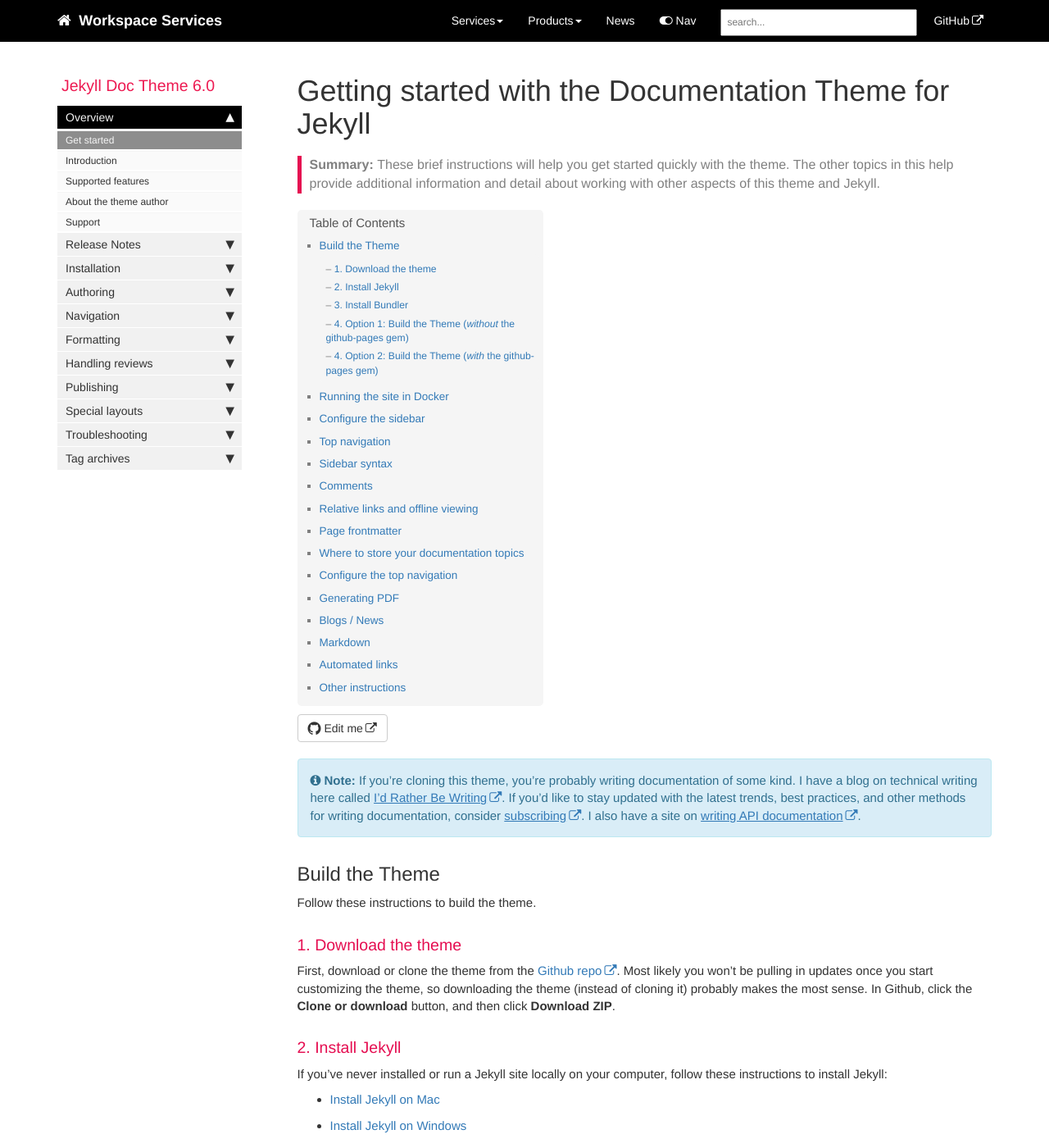
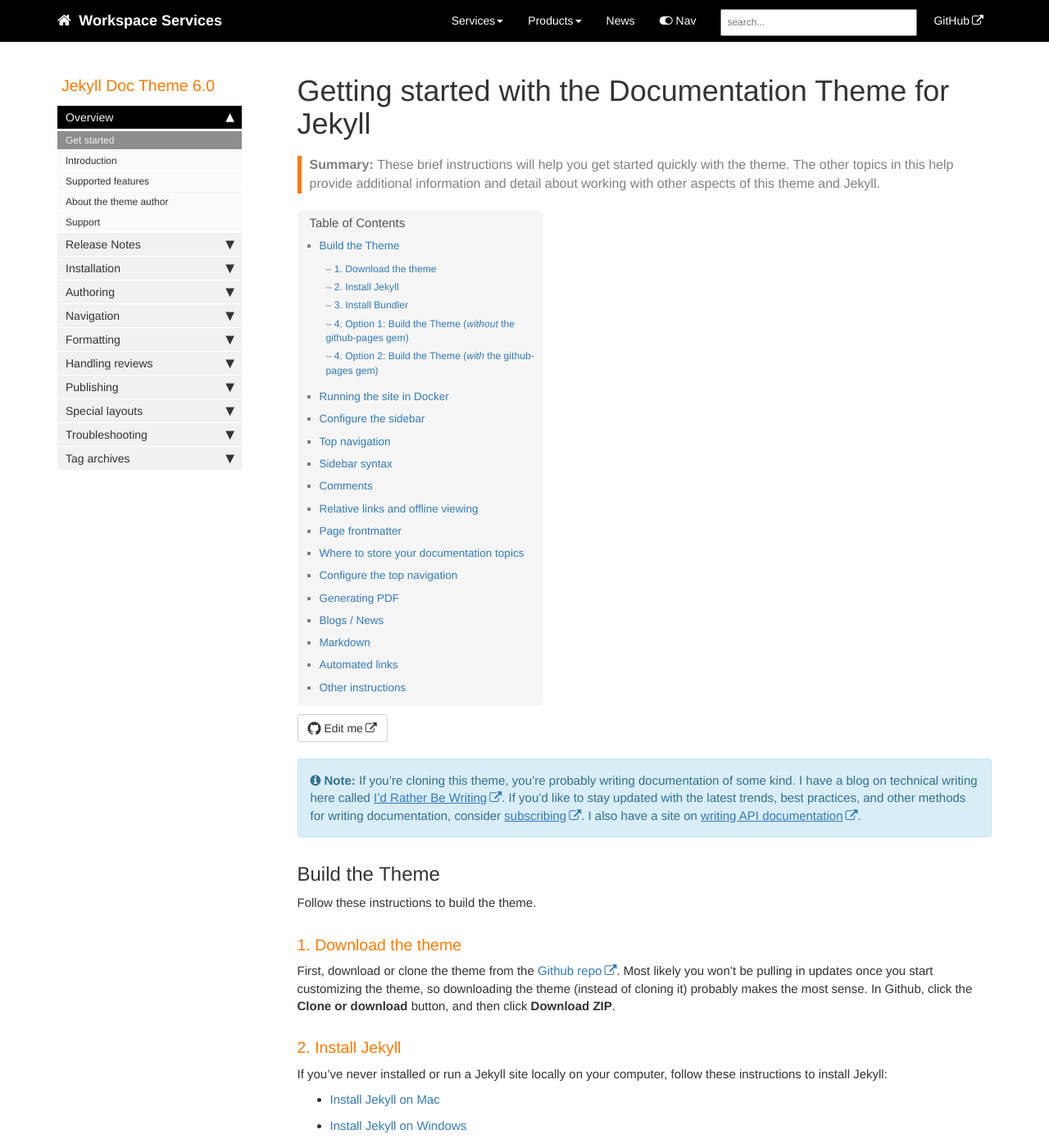
Before and after one commit to brummens/workspace-docs, a Jekyll site: the page built from index.md, in a window 1280 px wide and 1400 px high. Shown: the whole window at 82% size. Built offline with Jekyll 4.4.1, drawn with Linux system fonts in a browser that asks for light colours; comment, search, counter and statistics services are not loaded.

Commit message:
Update theme-black.css

```diff
--- a/css/theme-black.css
+++ b/css/theme-black.css
@@ -1,11 +1,11 @@
 .summary {
     color: #808080;
-    border-left: 5px solid #E50E51;
+    border-left: 5px solid #FF7900;
     font-size:16px;
 }
 
 
-h3 {color: #E50E51; }
+h3 {color: #FF7900; }
 h4 {color: #808080; }
 
 .nav-tabs > li.active > a, .nav-tabs > li.active > a:hover, .nav-tabs > li.active > a:focus {
@@ -30,7 +30,7 @@ div.navbar-collapse .dropdown-menu > li > a:hover {
 }
 
 .navbar-inverse .navbar-nav>li>a:hover, a.fa.fa-home.fa-lg.navbar-brand:hover {
-     color: #f0f0f0;
+     color: #FF7900;
 }
 
 .nav li.thirdlevel > a {
@@ -85,7 +85,7 @@ a[data-toggle="tooltip"] {
 
 body.print h1 {color: #000000 !important; font-size:28px;}
 body.print h2 {color: #595959 !important; font-size:24px;}
-body.print h3 {color: #E50E51 !important; font-size:14px;}
+body.print h3 {color: #FF7900 !important; font-size:14px;}
 body.print h4 {color: #679DCE !important; font-size:14px; font-style: italic;}
 
 .anchorjs-link:hover {
@@ -93,18 +93,18 @@ body.print h4 {color: #679DCE !important; font-size:14px; font-style: italic;}
 }
 
 div.sidebarTitle {
-    color: #E50E51;
+    color: #FF7900;
 }
 
 li.sidebarTitle {
     margin-top:20px;
     font-weight:normal;
     font-size:130%;
-    color: #ED1951;
+    color: #FF7900;
     margin-bottom:10px;
     margin-left: 5px;
 }
 
 .navbar-inverse .navbar-toggle:focus, .navbar-inverse .navbar-toggle:hover {
-    background-color: #E50E51;
+    background-color: #FF7900;
 }
```
